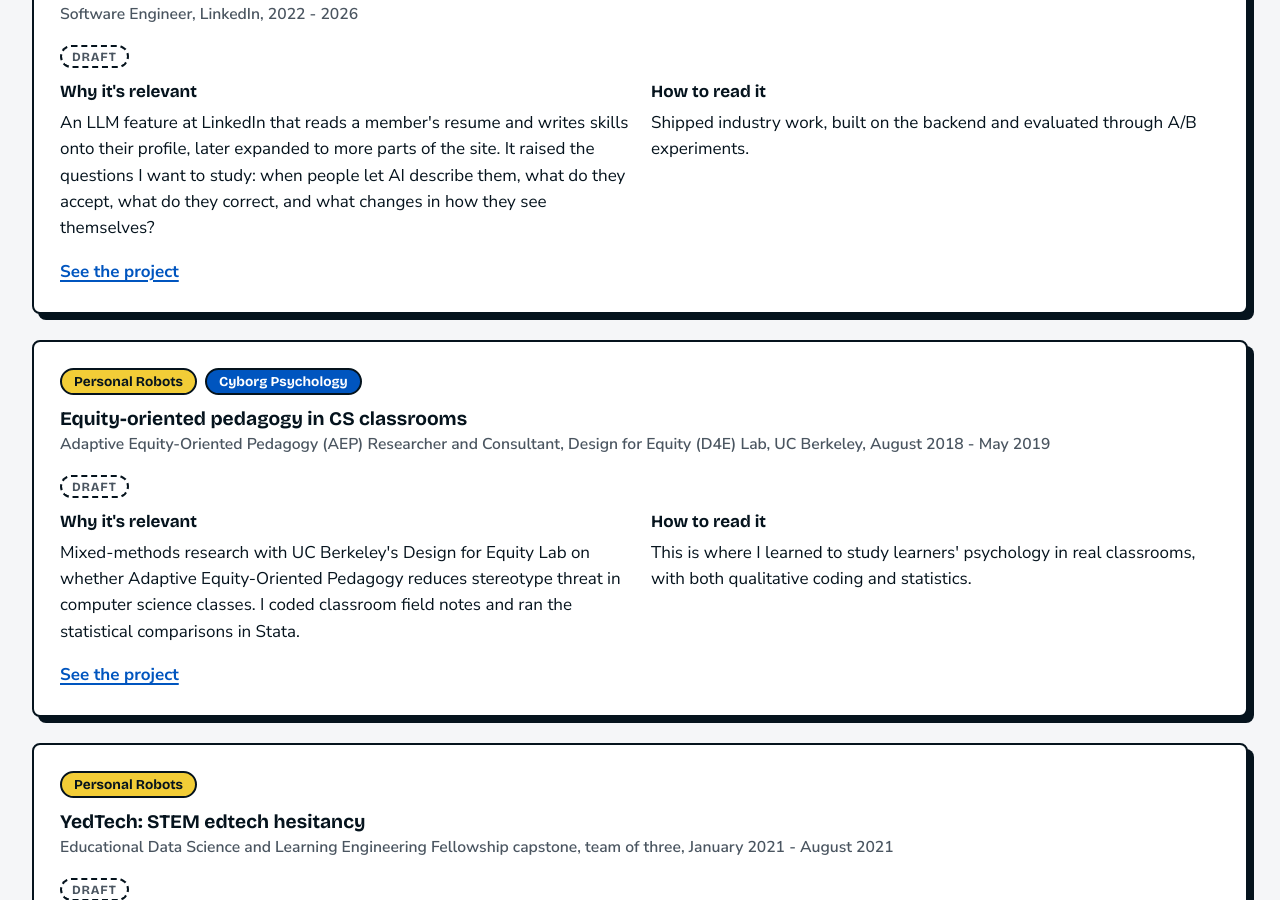
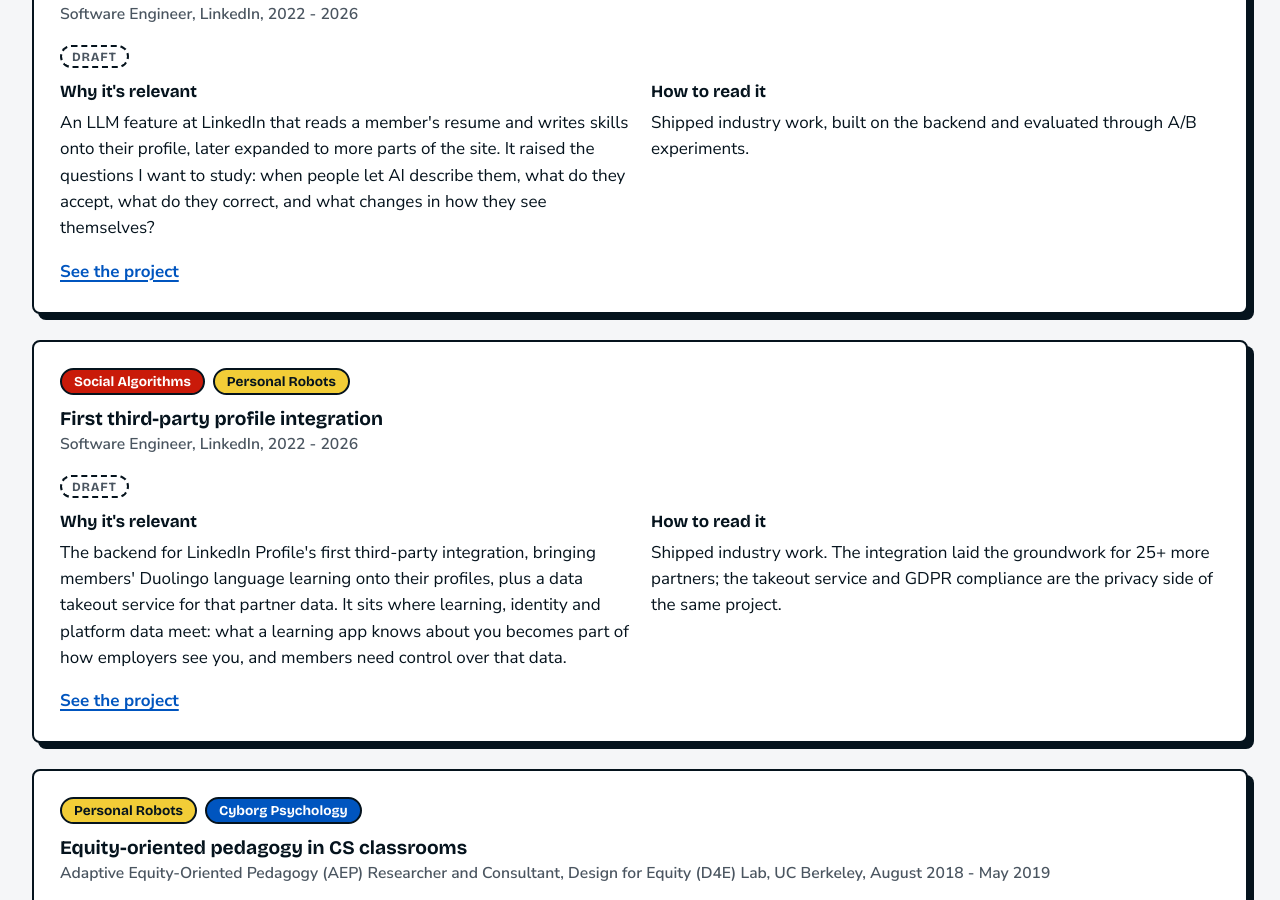
Before and after one commit to sarah-adebabay/sarah-adebabay.github.io, a Jekyll site: the page built from _pages/mit.md, in a window 1280 px wide and 900 px high, scrolled down 2125 px. Built offline with Jekyll 4.4.1, drawn with Linux system fonts in a browser that asks for light colours; some of the changed text lies outside the part shown.

Commit message:
Feature the Duolingo profile integration on /mit/
Co-Authored-By: Claude Opus 5.5 <noreply@anthropic.com>

```diff
--- a/_data/mit.yml
+++ b/_data/mit.yml
@@ -45,6 +45,11 @@ featured:
     draft: true
     why: "An LLM feature at LinkedIn that reads a member's resume and writes skills onto their profile, later expanded to more parts of the site. It raised the questions I want to study: when people let AI describe them, what do they accept, what do they correct, and what changes in how they see themselves?"
     read: "Shipped industry work, built on the backend and evaluated through A/B experiments."
+  - slug: third-party-profile-integration
+    groups: [social-algorithms, personal-robots]
+    draft: true
+    why: "The backend for LinkedIn Profile's first third-party integration, bringing members' Duolingo language learning onto their profiles, plus a data takeout service for that partner data. It sits where learning, identity and platform data meet: what a learning app knows about you becomes part of how employers see you, and members need control over that data."
+    read: "Shipped industry work. The integration laid the groundwork for 25+ more partners; the takeout service and GDPR compliance are the privacy side of the same project."
   - slug: aep-research
     groups: [personal-robots, cyborg-psychology]
     draft: true
```
